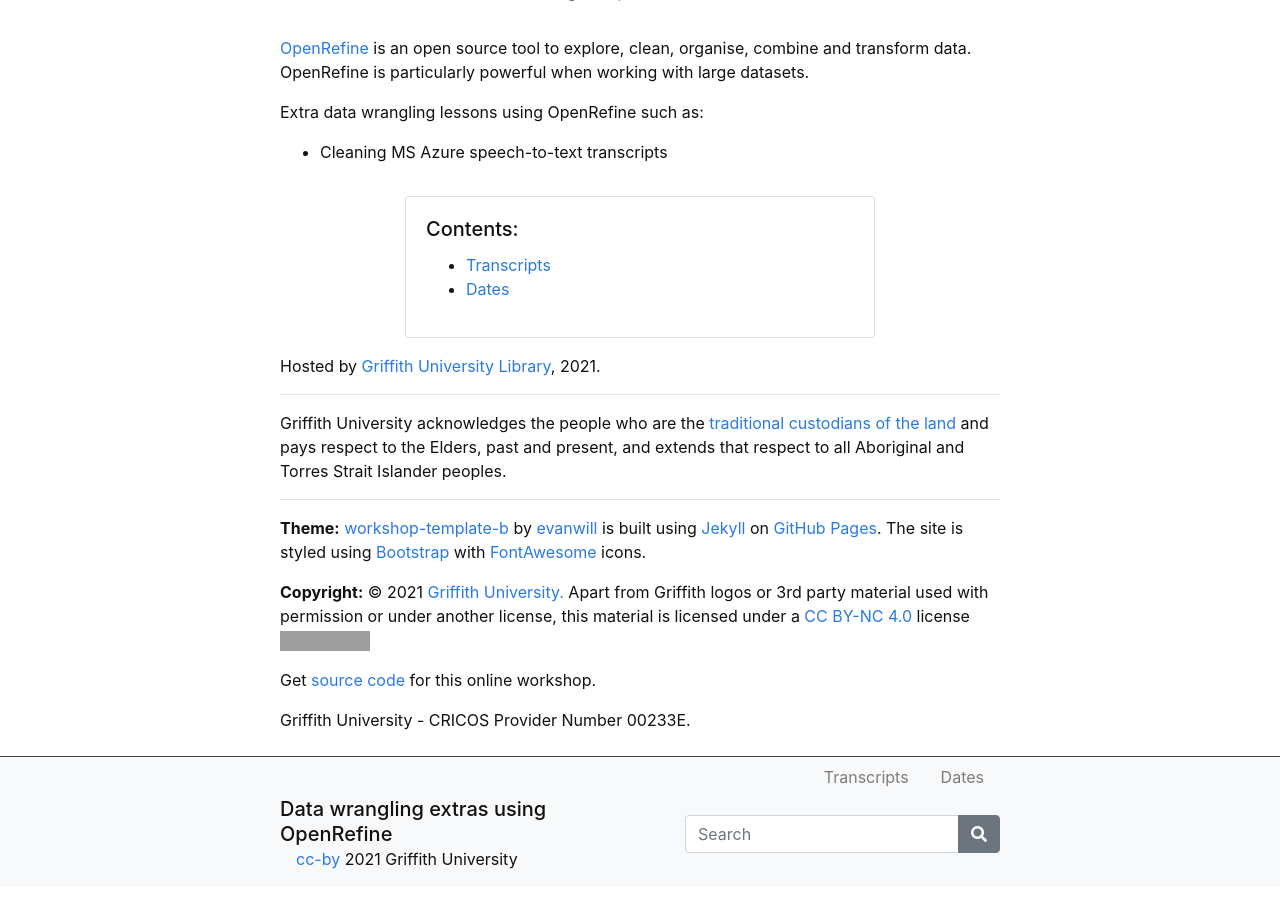
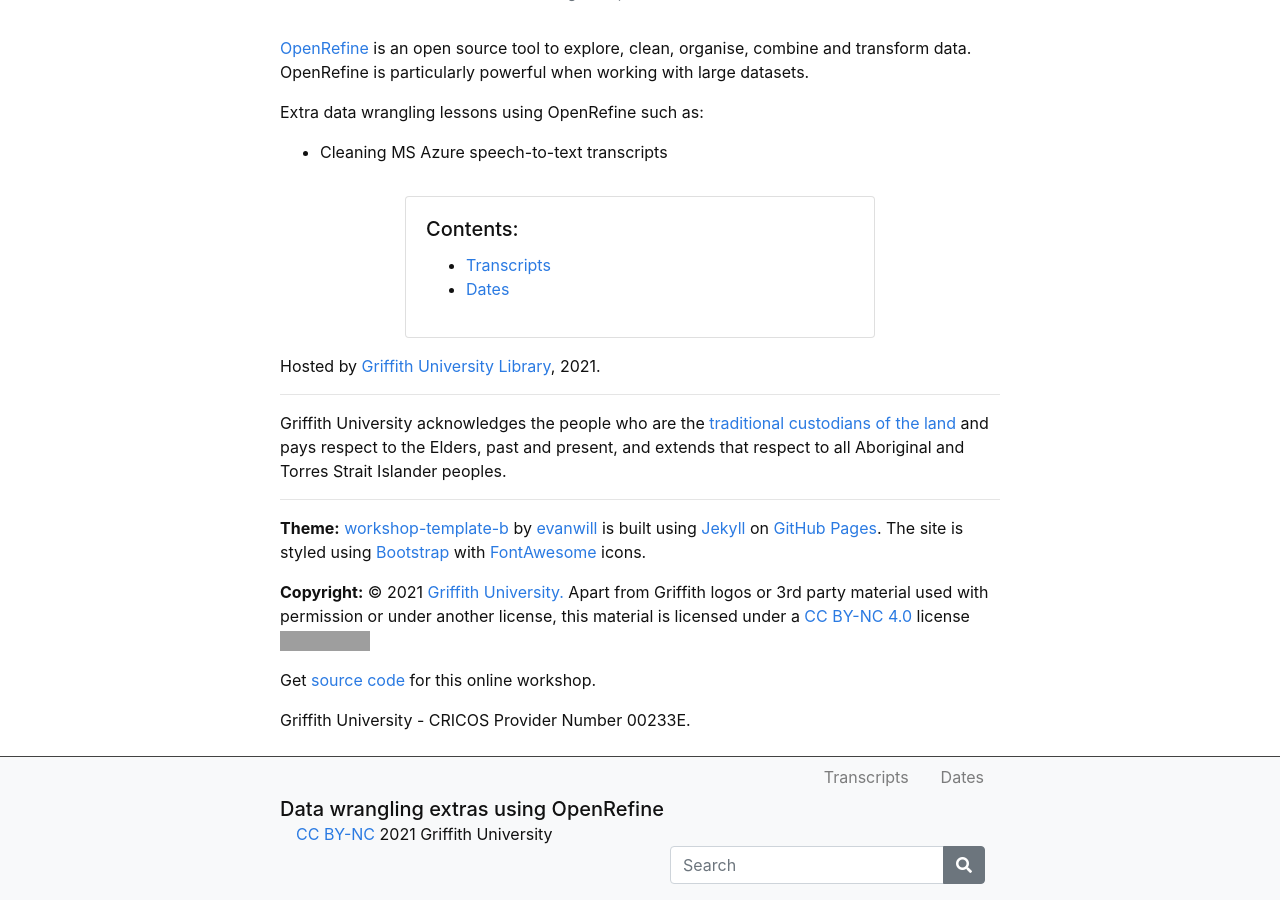
Before and after one commit to GriffithUniLibrary/OpenRefineExtras, a Jekyll site: the page built from index.md, in a window 1280 px wide and 900 px high, scrolled down 636 px. Built offline with Jekyll 4.4.1, drawn with Linux system fonts in a browser that asks for light colours; grey boxes are pictures that could not be loaded.

Commit message:
Update footer.html

```diff
--- a/_includes/footer.html
+++ b/_includes/footer.html
@@ -11,8 +11,7 @@
         <div class="col-md">
           <a class="h5" href="{{ '/' | absolute_url }}">{{ site.title }}</a>
           <br>
-          <span class="pl-3"><a href="https://creativecommons.org/licenses/by/4.0/">cc-by</a> {{ site.pub_year }} Griffith University</a></span>
-        </div>
+          <span class="pl-3"><a href="https://creativecommons.org/licenses/by-nc/4.0/">CC BY-NC</a> {{ site.pub_year }} Griffith University</a></span>
         <div class="col-md">
           {% if site.search == true %}
           <script>
```
